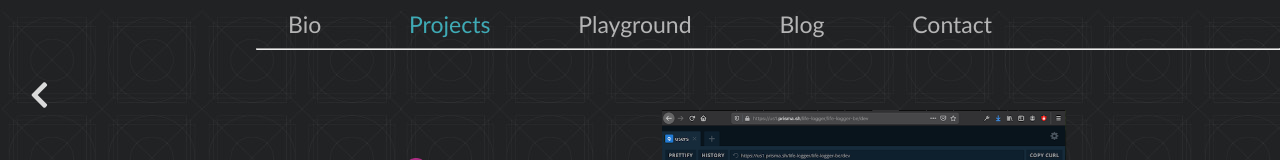
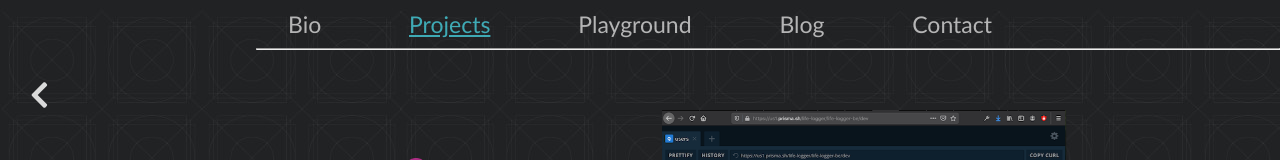
Before and after one commit to sagdish/dev-portfolio, a React (Create React App) app: page /projects in a window 1280 px wide. Shown: the top 160 px of the page. Built offline with nearby package versions, Linux system fonts and the light colour scheme.

Commit message:
text underline

```diff
--- a/src/App.css
+++ b/src/App.css
@@ -57,6 +57,7 @@
 
 .pages-title h3.current {
   color: #47CDDA;
+  text-decoration: underline;
   opacity: 1;
 }
 
```
